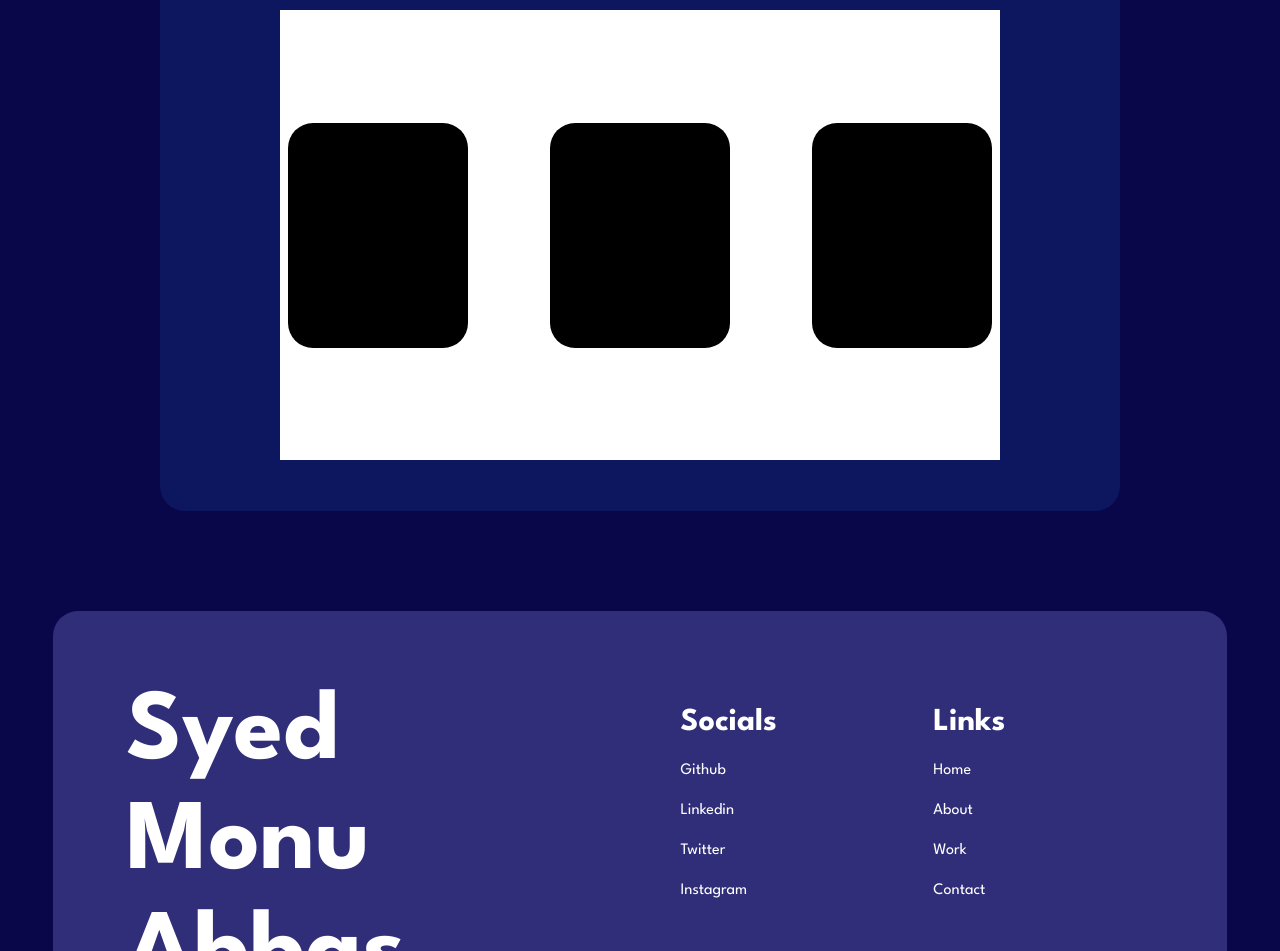
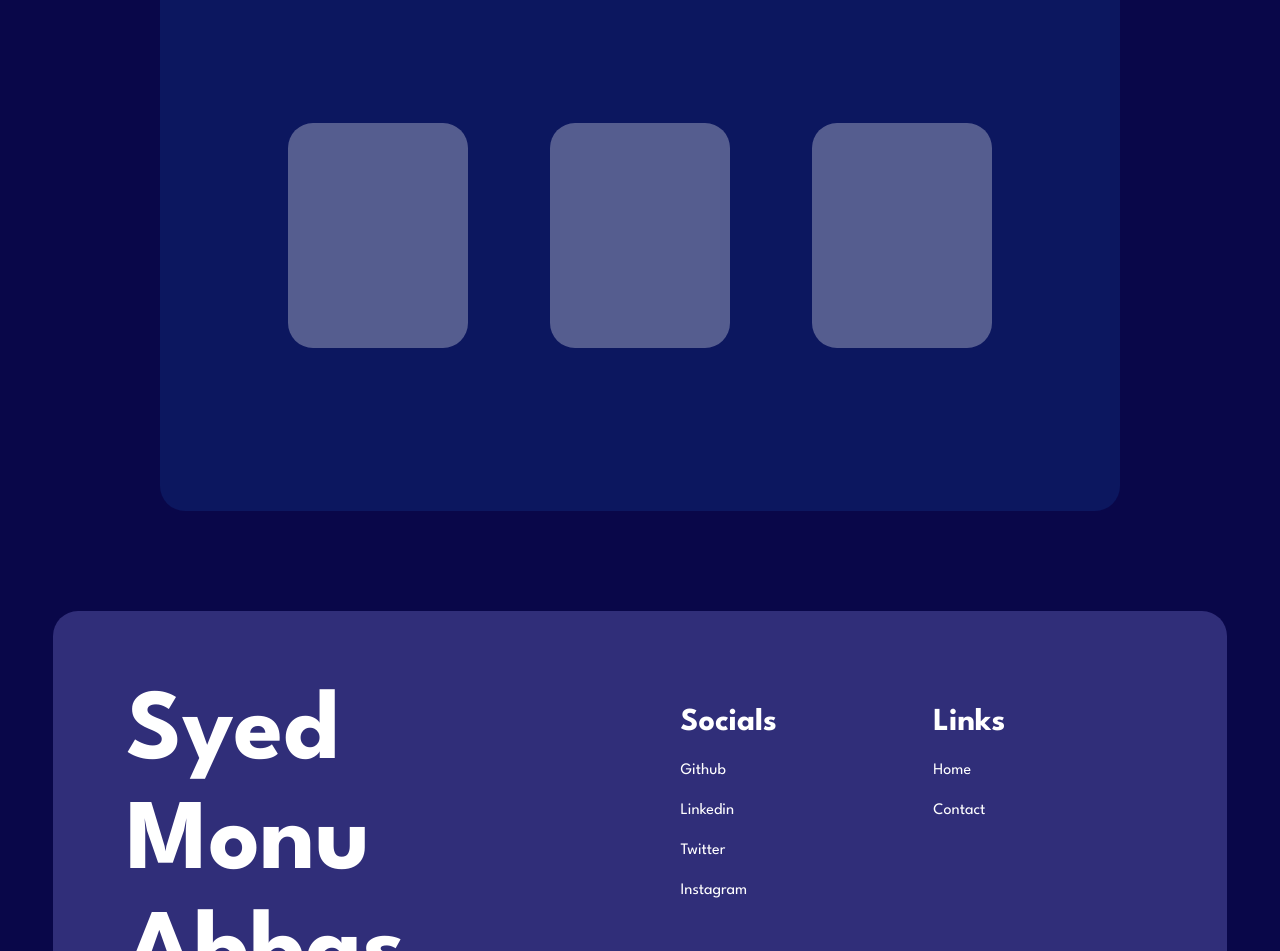
Before and after one commit to SMARTRON7/Portfolio-Website, a React (Vite) app in the folder My_Portfolio/: page /home in a window 1280 px wide. Shown: the part 1841-2792 px from the top of the page. Built offline with nearby package versions, Linux system fonts and the light colour scheme.

Commit message:
Base website done

```diff
--- a/My_Portfolio/src/App.jsx
+++ b/My_Portfolio/src/App.jsx
@@ -1,11 +1,26 @@
 import { Header, Footer } from "./components"
-import { Outlet } from "react-router-dom"
+import { Outlet, useNavigate } from "react-router-dom"
 import ScrollToTop from "./components/ScrollToTop"
-
-
+import { useEffect, useState } from "react";
 
 function App() {
 
+  const [loading, setLoading] = useState(true);
+  const [fadeOut, setFadeOut] = useState(false);
+  const navigate = useNavigate();
+
+  useEffect(() => {
+    // Start fade-out animation and navigate to /home after 2 seconds
+    const timer = setTimeout(() => {
+      setFadeOut(true); // Start fade-out effect
+      setTimeout(() => {
+        setLoading(false); // Hide the loading spinner
+        navigate('/home'); // Redirect to /home
+      }, 500); // Delay to allow fade-out to complete
+    }, 1000);
+
+    return () => clearTimeout(timer);
+  }, [navigate]);
 
   return (
     <div>
@@ -15,8 +30,17 @@ function App() {
           <div className="w-full flex justify-center ">
             <Header />
           </div>
-          <main>
-            <Outlet />
+          <main className="flex-grow">
+            {loading ? (
+              <div className="flex items-center justify-center h-screen bg-gray-900 absolute inset-0 z-50">
+                <div
+                  className={`w-16 h-16 border-4 border-gray-200 border-t-blue-500 rounded-full animate-spin transition-opacity duration-500 ${fadeOut ? 'opacity-0' : 'opacity-100'
+                    }`}
+                ></div>
+              </div>
+            ) : (
+              <Outlet />
+            )}
           </main>
           <div className="w-full flex justify-center">
             <Footer />
--- a/My_Portfolio/src/components/Footer/Footer.jsx
+++ b/My_Portfolio/src/components/Footer/Footer.jsx
@@ -35,7 +35,7 @@ function Footer() {
                                     <li className="mb-4">
                                         <Link
                                             className=" text-base font-medium text-white text-[20px] "
-                                            to="/"
+                                            to="https://github.com/SMARTRON7"
                                         >
                                             Github
                                         </Link>
@@ -43,7 +43,7 @@ function Footer() {
                                     <li className="mb-4">
                                         <Link
                                             className=" text-base font-medium text-white text-[20px] "
-                                            to="/"
+                                            to="https://www.linkedin.com/in/syed-monu-abbas-59a487194/https://www.linkedin.com/in/syed-monu-abbas-59a487194/"
                                         >
                                             Linkedin
                                         </Link>
@@ -51,7 +51,7 @@ function Footer() {
                                     <li className="mb-4">
                                         <Link
                                             className=" text-base font-medium text-white text-[20px] "
-                                            to="/"
+                                            to="https://twitter.com/smartron07"
                                         >
                                             Twitter
                                         </Link>
@@ -59,7 +59,7 @@ function Footer() {
                                     <li>
                                         <Link
                                             className=" text-base font-medium text-white text-[20px] "
-                                            to="/"
+                                            to="https://www.instagram.com/syed.monu.abbas7"
                                         >
                                             Instagram
                                         </Link>
@@ -76,31 +76,15 @@ function Footer() {
                                     <li className="mb-4">
                                         <Link
                                             className=" text-base font-medium text-white text-[20px] "
-                                            to="/"
+                                            to="/home"
                                         >
                                             Home
-                                        </Link>
-                                    </li>
-                                    <li className="mb-4">
-                                        <Link
-                                            className=" text-base font-medium text-white text-[20px]  "
-                                            to="/"
-                                        >
-                                            About
-                                        </Link>
-                                    </li>
-                                    <li className="mb-4">
-                                        <Link
-                                            className=" text-base font-medium text-white text-[20px]  "
-                                            to="/"
-                                        >
-                                            Work
                                         </Link>
                                     </li>
                                     <li>
                                         <Link
                                             className=" text-base font-medium text-white text-[20px]  "
-                                            to="/"
+                                            to="/contact"
                                         >
                                             Contact
                                         </Link>
--- a/My_Portfolio/src/components/Header/Header.jsx
+++ b/My_Portfolio/src/components/Header/Header.jsx
@@ -29,6 +29,7 @@ function Header() {
 
     ]
     const { pathname } = useLocation();
+    const hideAboutAndWork = pathname === '/contact';
 
     // Automatically scrolls to top whenever pathname changes
     useEffect(() => {
@@ -64,13 +65,11 @@ function Header() {
                             ><button className='inline-block duration-200 hover:bg-blue-100 rounded-full cursor-pointer px-6 py-2'
                                 onClick={() => navigate(navItems.slug)}
                             >{navItems.name}
-                                    {console.log(navItems.name)}
                                 </button></Scroll>
                         </li>
 
-                        {scrollItems.map((item) =>
+                        {!hideAboutAndWork && scrollItems.map((item) =>
                             <li key={item.name} className='inline-block px-6 py-2 duration-200 hover:bg-blue-100 rounded-full cursor-pointer'>
-                                {console.log(item.name)}
                                 <Scroll
                                     to={item.slug}
                                     spy={true}
--- a/My_Portfolio/src/main.jsx
+++ b/My_Portfolio/src/main.jsx
@@ -8,24 +8,20 @@ import Home from './pages/Home.jsx';
 
 const router = createBrowserRouter([
   {
-    path: "/",
+    path: '/',
     element: <App />,
     children: [
       {
-        path: "home",
-        element: (
-          <Home />
-        ),
+        path: '/home',
+        element: <Home />,
       },
       {
-        path: "contact",
-        element: (
-          <Contact />
-        ),
+        path: '/contact',
+        element: <Contact />,
       },
-    ]
+    ],
   },
-])
+]);
 
 
 createRoot(document.getElementById('root')).render(
--- a/My_Portfolio/src/pages/Home.jsx
+++ b/My_Portfolio/src/pages/Home.jsx
@@ -82,12 +82,12 @@ function Home() {
                 <div className='w-3/4 h-3/4 flex bg-midblue rounded-[25px]'>
                     <div className='w-full h-full flex flex-col items-center justify-center'>
                         <div className=' h-fit flex flex-wrap justify-center text-white font-spartan font-bold text-2xl md:text-5xl'>Work</div>
-                        <div className='bg-white w-3/4 h-3/4 flex md:flex-row flex-col items-center justify-between overflow-auto'>
-                            <div className='bg-black md:w-1/4 w-1/2 h-1/2 m-2 rounded-[25px]'>
+                        <div className=' w-3/4 h-3/4 flex md:flex-row flex-col items-center justify-between overflow-auto'>
+                            <div className=' bg-white bg-opacity-30 md:w-1/4 w-1/2 h-1/2 m-2 rounded-[25px]'>
                             </div>
-                            <div className='bg-black md:w-1/4 w-1/2 h-1/2 m-2 rounded-[25px]'>
+                            <div className='bg-white bg-opacity-30 md:w-1/4 w-1/2 h-1/2 m-2 rounded-[25px]'>
                             </div>
-                            <div className='bg-black md:w-1/4 w-1/2 h-1/2 m-2 rounded-[25px]'>
+                            <div className='bg-white bg-opacity-30 md:w-1/4 w-1/2 h-1/2 m-2 rounded-[25px]'>
                             </div>
                         </div>
                     </div>
--- a/My_Portfolio/tailwind.config.js
+++ b/My_Portfolio/tailwind.config.js
@@ -19,6 +19,9 @@ export default {
       fontSize: {
         '8xl': '100px'
       },
+      backgroundImage: {
+        'hero-pattern': "url('/src/Image/Feedback.jpg')",
+      },
     },
   },
   plugins: [],
```
Also changed, not shown: My_Portfolio/src/pages/Contact.jsx (+22 -3 lines), My_Portfolio/src/Image/Feedback.jpg (added).
